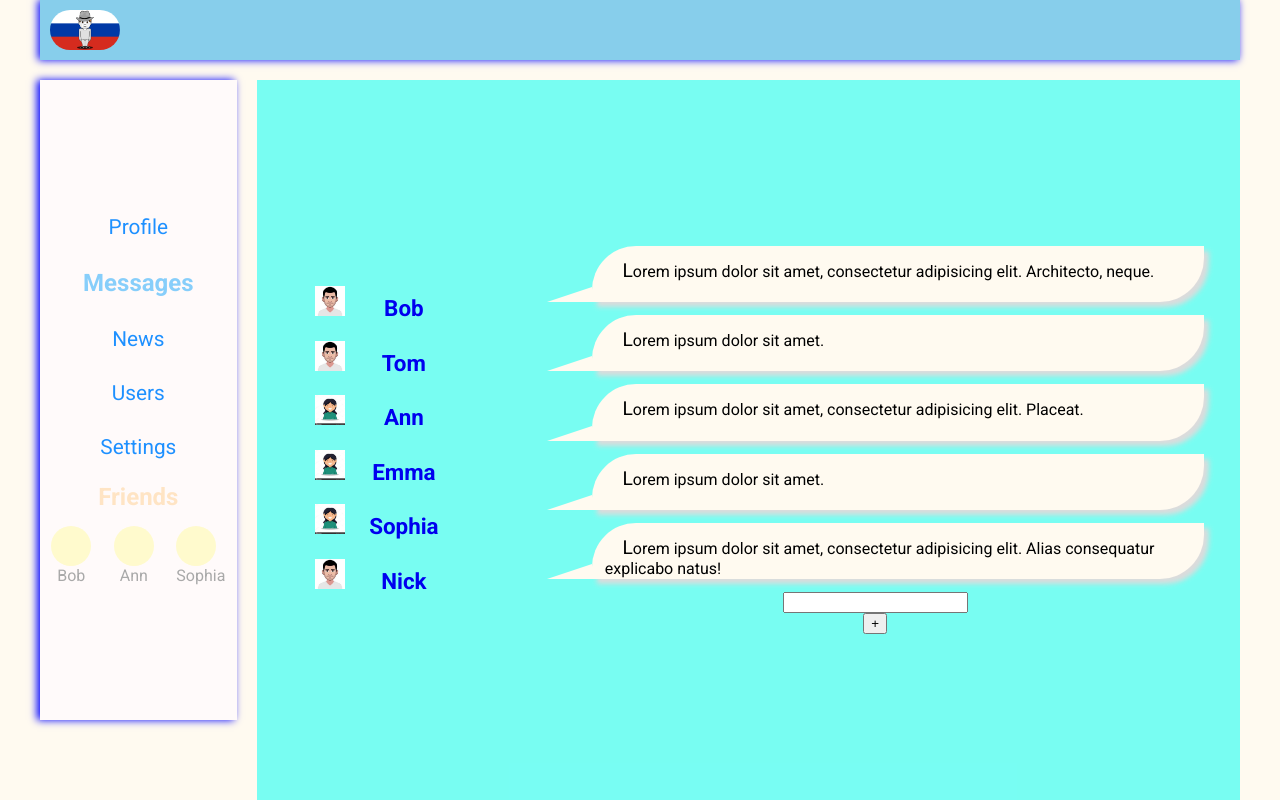
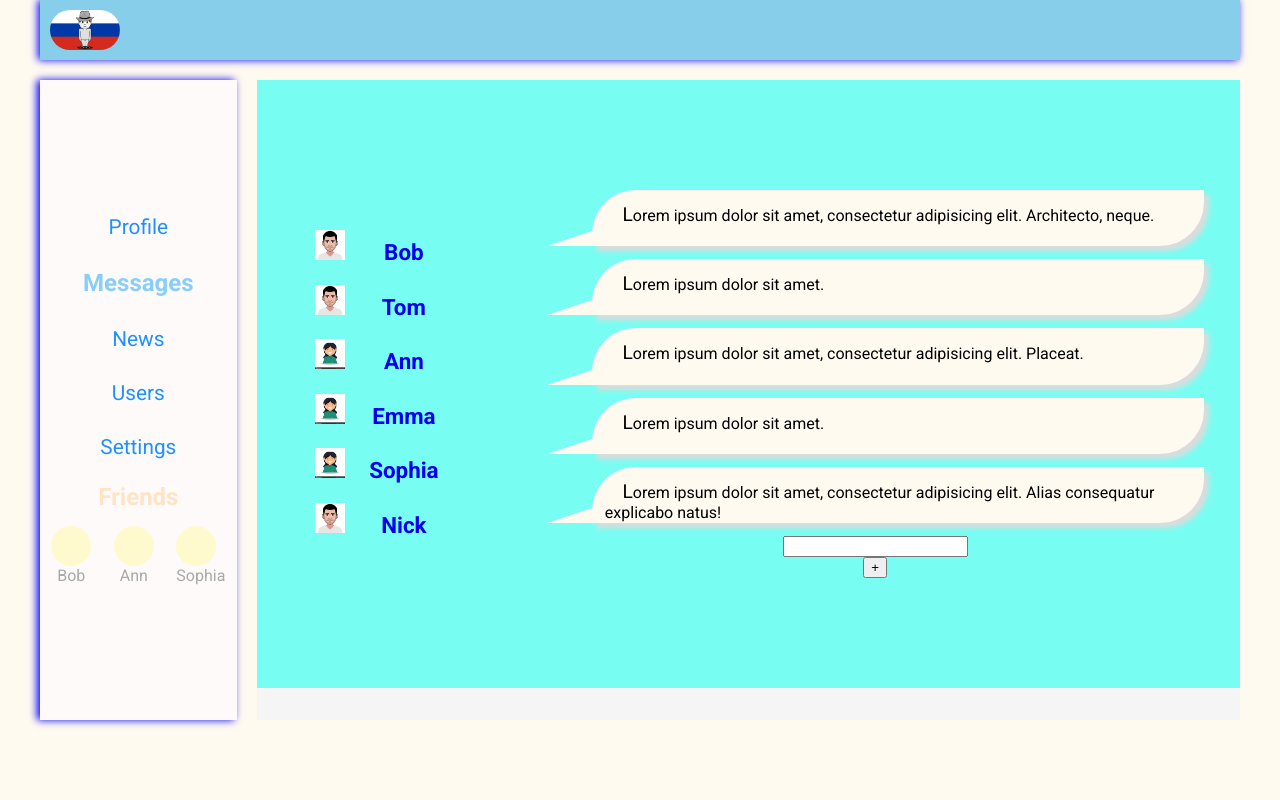
Before and after one commit to Lelik7777/social_network_2021, a React (Create React App) app: page /DialogsContainer in a window 1280 px wide. Built offline with nearby package versions, Linux system fonts and the light colour scheme.

Commit message:
delete all warnings

```diff
--- a/src/App.module.css
+++ b/src/App.module.css
@@ -21,6 +21,6 @@ html,body{
 
 @media screen and (max-width: 800px){
   .AppWrapper{
-    grid-template-columns: auto;
+    grid-template-columns:max-content;
   }
 }
--- a/src/App.tsx
+++ b/src/App.tsx
@@ -29,14 +29,3 @@ function App() {
 }
 
 export default App;
-const man = {
-    name: 'alex',
-    age: 33,
-    address: {
-        city: 'simf',
-        street: 'tampovska'
-    }
-}
-type ManType = typeof man;
-type KeysManType = keyof ManType;
-type All = ManType[KeysManType];
--- a/src/common components/preloader/Preloader.tsx
+++ b/src/common components/preloader/Preloader.tsx
@@ -1,9 +1,8 @@
 import React from 'react';
 import img from './img/preloader.gif';
 import img2 from './img/1_CsJ05WEGfunYMLGfsT2sXA.gif'
-type PropsType={
-}
-export const Preloader = ({}:PropsType) => {
+
+export const Preloader = () => {
   const style={
     height:'15px',
     width:'70px',
--- a/src/components/content/dialogs/Dialogs.module.css
+++ b/src/components/content/dialogs/Dialogs.module.css
@@ -1,6 +1,6 @@
 .dialogs {
     background-color:rgba(89,255,242,0.8);
-    height: 90vh;
+    height: 95%;
     display: flex;
     flex-direction: row;
     overflow: hidden;
--- a/src/components/content/dialogs/message/Message.module.css
+++ b/src/components/content/dialogs/message/Message.module.css
@@ -1,6 +1,6 @@
 .wrapper {
     display: flex;
-    align-items: end;
+    align-items: flex-end;
     width: 90%;
 }
 
--- a/src/components/content/news/News.module.css
+++ b/src/components/content/news/News.module.css
@@ -1,4 +1,4 @@
 .news{
-    height: 60vh;
+    height: 95%;
     background-color: lavender;
 }
--- a/src/components/content/profile/posts/PostsContainer.tsx
+++ b/src/components/content/profile/posts/PostsContainer.tsx
@@ -1,4 +1,3 @@
-import React from 'react';
 import {connect} from 'react-redux';
 import {Posts} from './Posts';
 import {RootStateType} from '../../../../redux/store';
--- a/src/components/content/settings/Settings.module.css
+++ b/src/components/content/settings/Settings.module.css
@@ -1,4 +1,4 @@
 .settings{
-    height: 60vh;
+    height: 95%;
     background-color: rgba(42,230,255,0.8);
 }
--- a/src/components/content/users/User.module.css
+++ b/src/components/content/users/User.module.css
@@ -1,3 +1,4 @@
+
 .users span {
     margin: 0px 3px;
     cursor: pointer;
--- a/src/components/nav/NavContainer.tsx
+++ b/src/components/nav/NavContainer.tsx
@@ -1,4 +1,3 @@
-import React from 'react';
 import {Nav} from './Nav';
 import {connect} from 'react-redux';
 import {RootStateType} from '../../redux/store';
```
